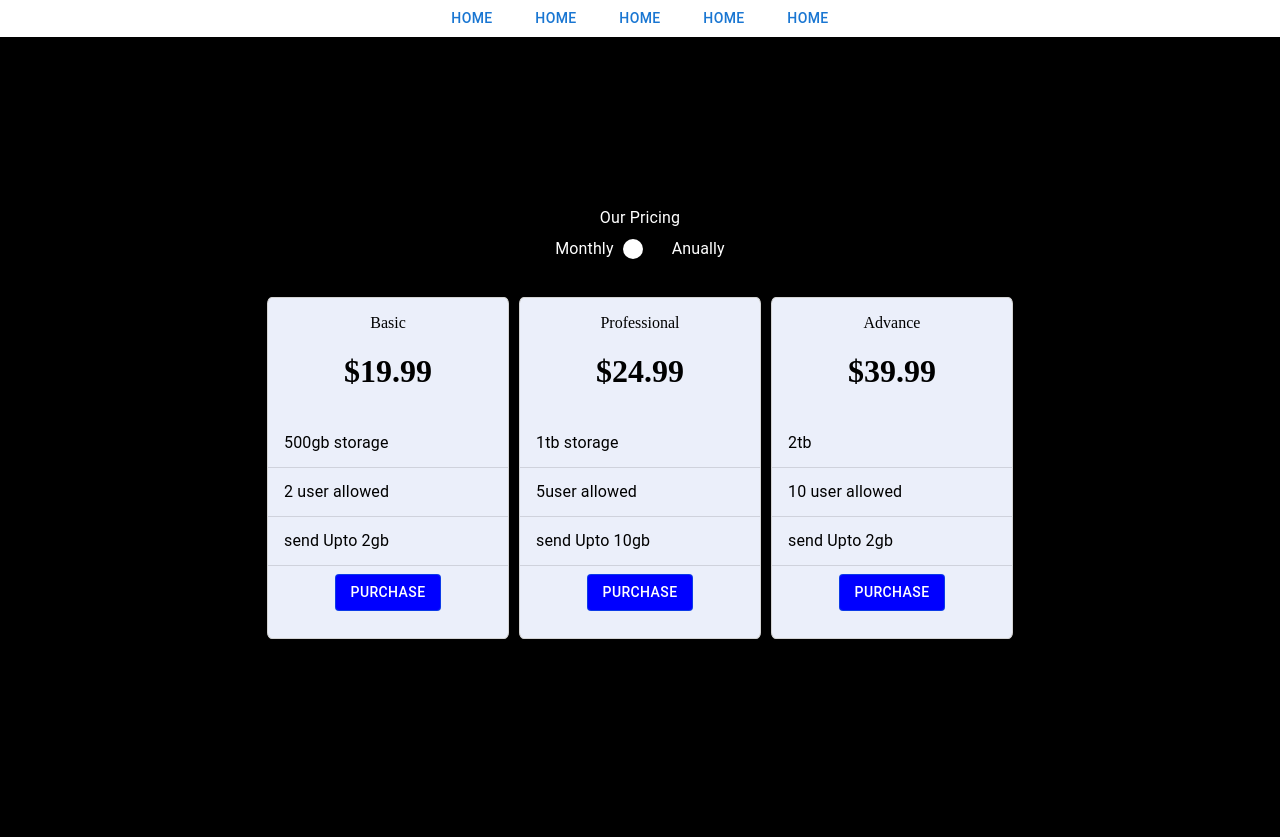
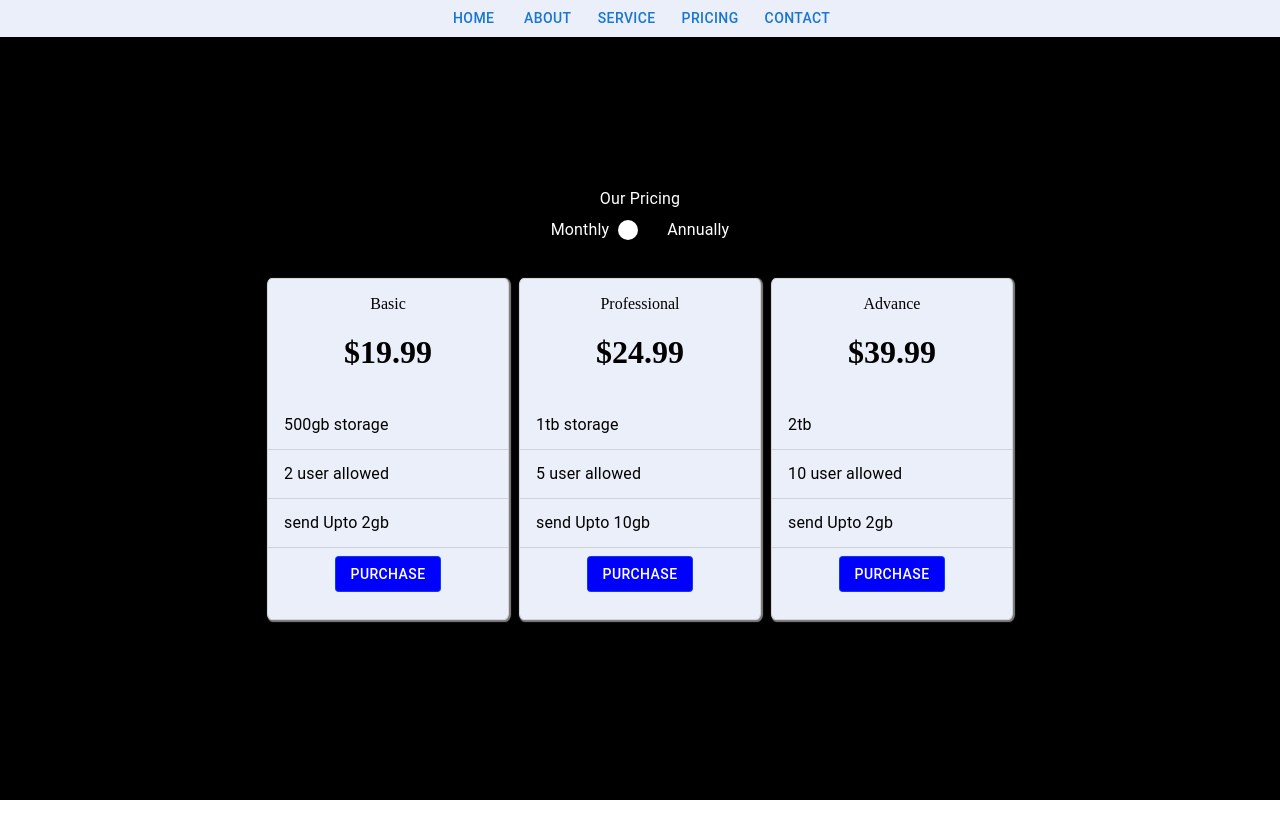
Before and after one commit to kapishgupta2004/react-practice, a Next.js app in the folder pass-gen/: page /pricing in a window 1280 px wide. After the commit the page ends 800 px from the top, so only its background shows below. Built offline with nearby package versions, Linux system fonts and the light colour scheme.

Commit message:
new updates maded

```diff
--- a/pass-gen/src/app/components/card.js
+++ b/pass-gen/src/app/components/card.js
@@ -14,23 +14,14 @@ export default function Card({ item }) {
         <p>{item.title}</p>
         <h1>${item.price}</h1>
 
-        <List
-          style={{
-            p: 0,
-            maxWidth: 500,
-            borderColor: "divider",
-            backgroundColor: "background.paper",
-            textAlign: "center",
-          }}
-          aria-label="mailbox folders"
-        >
-          {item.feature.map((item, index) => (
-            <>
-              <ListItem key={index}>
-                <ListItemText primary={item} />
+        <List aria-label="mailbox folders">
+          {item.feature.map((item) => (
+            <div key={item.id}>
+              <ListItem>
+                <ListItemText primary={item.name} />
               </ListItem>
               <Divider component="li" />
-            </>
+            </div>
           ))}
         </List>
         <a href={item.link} target="_blank">
--- a/pass-gen/src/app/components/navbar.js
+++ b/pass-gen/src/app/components/navbar.js
@@ -3,7 +3,43 @@
 import { Button } from "@mui/material";
 import Menu from "@mui/material/Menu";
 import MenuItem from "@mui/material/MenuItem";
+import Link from "next/link";
 import { useState } from "react";
+import { StyledContainer } from "../pricing/style";
+
+const navdata = [
+  {
+    id: 1,
+    name: "HOME",
+    link: "/",
+  },
+  {
+    id: 2,
+    name: "ABOUT",
+    link: "/",
+    subMenu: [
+      {
+        id: 1,
+        name: "about me",
+      },
+    ],
+  },
+  {
+    id: 3,
+    name: "SERVICE",
+    link: "/",
+  },
+  {
+    id: 4,
+    name: "PRICING",
+    link: "/pricing",
+  },
+  {
+    id: 5,
+    name: "CONTACT",
+    link: "/",
+  },
+];
 
 export default function Navbar() {
   const [anchorEl, setAnchorEl] = useState(null);
@@ -16,7 +52,11 @@ export default function Navbar() {
   };
 
   return (
-    <div>
+    <StyledContainer>
+      {navdata.map((nav) => (
+        <div key={nav.id}>
+          {nav.subMenu ? (
+            <>
               <Button
                 id="demo-positioned-button"
                 aria-controls={open ? "demo-positioned-menu" : undefined}
@@ -24,9 +64,8 @@ export default function Navbar() {
                 aria-expanded={open ? "true" : undefined}
                 onClick={handleClick}
               >
-        HOME
+                {nav.name}
               </Button>
-
               <Menu
                 id="demo-positioned-menu"
                 aria-labelledby="demo-positioned-button"
@@ -42,10 +81,20 @@ export default function Navbar() {
                   horizontal: "left",
                 }}
               >
-        <MenuItem onClick={handleClose}>Profile</MenuItem>
-        <MenuItem onClick={handleClose}>My account</MenuItem>
-        <MenuItem onClick={handleClose}>Logout</MenuItem>
+                {nav.subMenu.map((item) => (
+                  <MenuItem key={item.id} onClick={handleClose}>
+                    {item.name}
+                  </MenuItem>
+                ))}
               </Menu>
+            </>
+          ) : (
+            <Link href={nav.link}>
+              <Button>{nav.name}</Button>
+            </Link>
+          )}
         </div>
+      ))}
+    </StyledContainer>
   );
 }
--- a/pass-gen/src/app/layout.js
+++ b/pass-gen/src/app/layout.js
@@ -29,40 +29,8 @@ export default function RootLayout({ children }) {
         className={`${geistSans.variable} ${geistMono.variable}`}
         style={{ margin: 0, padding: 0, height: "100vh", width: "100vw" }}
       >
-        <div
-          style={{
-            display: "flex",
-            justifyContent: "center",
-            gap: 20,
-          }}
-        >
+        <Navbar />
 
-          <Navbar />
-          <Navbar />
-          <Navbar />
-          <Navbar />
-          <Navbar />
-        </div>
-
-        {/* <div
-          style={{
-            display: "flex",
-            gap: 30,
-            color: "black",
-            background: "white",
-            justifyContent: "center",
-            fontSize: 25,
-          }}
-        >
-          <Button variant="text" onClick={useDropdown}>
-            home
-          </Button>
-          <Button variant="text">types</Button>
-          <Button variant="text">offers</Button>
-          <Button variant="text">about</Button>
-          <Button variant="text">cart</Button>
-          <Button variant="text">our services</Button>
-        </div> */}
         {children}
       </body>
     </html>
--- a/pass-gen/src/app/page.js
+++ b/pass-gen/src/app/page.js
@@ -9,8 +9,6 @@ import { Card, Typography } from "@mui/material";
 export default function Home() {
   return (
     <div>
-
-
       <div className={styles.styledDiv}>
         hello
         <div className={styles.child}>my sample next js</div>
@@ -26,7 +24,7 @@ export default function Home() {
         <Button variant="outlined">Outlined</Button>
       </Stack>
       <StyledCard>
-        <StyledTypography variant="h1">Heelo</StyledTypography>
+        {/* <StyledTypography variant="h1">Heelo</StyledTypography> */}
       </StyledCard>
     </div>
   );
--- a/pass-gen/src/app/pricing/page.js
+++ b/pass-gen/src/app/pricing/page.js
@@ -1,86 +1,133 @@
 "use client";
 
-import { Grid2, Switch } from "@mui/material";
+import { Switch } from "@mui/material";
 import Typography from "@mui/material/Typography";
-import { StyledDiv } from "./style";
+import { StyledCardDiv, StyledDiv, StyledPage } from "./style";
 import Card from "../components/card";
-import { useState } from 'react';
+import { useState } from "react";
+
+// const cardData = [
+//   {
+//     id: 1,
+//     title: "Basic",
+//     price: 19.99,
+
+//     feature: [
+//       { id: 1, name: "500gb storage" },
+//       { id: 2, name: "2 user allowed" },
+//       { id: 3, name: "send Upto 2gb" },
+//     ],
+//     link: "/new1",
+//   },
+//   {
+//     id: 2,
+//     title: "Professional",
+//     price: 24.99,
+//     feature: [
+//       { id: 1, name: "1tb storage" },
+//       { id: 2, name: "5user allowed" },
+//       { id: 3, name: "send Upto 10gb" },
+//     ],
+//     link: "/new2",
+//   },
+//   {
+//     id: 3,
+//     title: "Advance",
+//     price: 39.99,
+//     feature: [
+//       { id: 1, name: "2tb" },
+//       { id: 2, name: "10 user allowed" },
+//       { id: 3, name: "send Upto 2gb" },
+//     ],
+//     link: "/new3",
+//   },
+// ];
+// export default function Page() {
+//   return (
+//     <StyledPage>
+//       <Typography>Our Pricing</Typography>
+//       <StyledDiv>
+//         <Typography>Monthly</Typography>
+//         <Switch />
+//         <Typography>Anually</Typography>
+//       </StyledDiv>
+//       <StyledCardDiv>
+//         {cardData.map((item) => (
+//           <Card key={item.id} item={item} />
+//         ))}
+//       </StyledCardDiv>
+//     </StyledPage>
+//   );
+// }
+
+// _______________________________________________________________________________________________________
+
 
 const cardData = [
   {
     id: 1,
     title: "Basic",
-    price: 19.99,
-    feature: ["500gb storage", "2 user allowed", "send Upto 2gb"],
+    monthlyPrice: 19.99,
+    annualPrice: 199.99,
+    feature: [
+      { id: 1, name: "500gb storage" },
+      { id: 2, name: "2 user allowed" },
+      { id: 3, name: "send Upto 2gb" },
+    ],
     link: "/new1",
   },
   {
     id: 2,
     title: "Professional",
-    price: 24.99,
-    feature: ["1tb storage", "5user allowed", "send Upto 10gb"],
+    monthlyPrice: 24.99,
+    annualPrice: 249.99,
+    feature: [
+      { id: 1, name: "1tb storage" },
+      { id: 2, name: "5 user allowed" },
+      { id: 3, name: "send Upto 10gb" },
+    ],
     link: "/new2",
   },
   {
     id: 3,
     title: "Advance",
-    price: 39.99,
-    feature: ["2tb", "10 user allowed", "send Upto 2gb"],
+    monthlyPrice: 39.99,
+    annualPrice: 399.99,
+    feature: [
+      { id: 1, name: "2tb" },
+      { id: 2, name: "10 user allowed" },
+      { id: 3, name: "send Upto 2gb" },
+    ],
     link: "/new3",
   },
 ];
 
+export default function Page() {
+  const [isAnnual, setIsAnnual] = useState(false);
 
-
-// Custom hook for dropdown visibility
-export const useDropdown = () => {
-  const [isDropdownOpen, setIsDropdownOpen] = useState(false);
-
-  const toggleDropdown = () => {
-    setIsDropdownOpen(prevState => !prevState);
+  const handleSwitchChange = () => {
+    setIsAnnual((prev) => !prev);
   };
 
-
-  console.log("isDropdownOpen: ", isDropdownOpen)
-
-  return {
-    isDropdownOpen,
-    toggleDropdown,
-  };
-};
-
-
-export default function Page() {
   return (
-    <div
-      style={{
-        display: "flex",
-        flexDirection: "column",
-        justifyContent: "center",
-        alignItems: "center",
-        backgroundColor: "black",
-        height: "100%",
-        color: "white",
-      }}
-    >
+    <StyledPage>
       <Typography>Our Pricing</Typography>
       <StyledDiv>
         <Typography>Monthly</Typography>
-        <Switch />
-        <Typography>Anually</Typography>
+        <Switch checked={isAnnual} onChange={handleSwitchChange} />
+        <Typography>Annually</Typography>
       </StyledDiv>
-      <div
-        style={{
-          height: 400,
-          display: "flex",
-          alignItems: "center",
-          gap: 10,
-        }}
-      >
+      <StyledCardDiv>
         {cardData.map((item) => (
-          <Card key={item.id} item={item} />
+          <Card
+            key={item.id}
+            item={{
+              ...item,
+              price: isAnnual ? item.annualPrice : item.monthlyPrice,
+            }}
+          />
         ))}
-      </div>
-    </div>
+      </StyledCardDiv>
+    </StyledPage>
   );
 }
--- a/pass-gen/src/app/pricing/style.js
+++ b/pass-gen/src/app/pricing/style.js
@@ -1,10 +1,44 @@
 "use client";
 
+import { styled } from "@mui/system";
 import { Typography } from "@mui/material";
-import { styled } from "@mui/system";
 
 export const StyledDiv = styled("div")(() => ({
   display: "flex",
   justifyContent: "center",
   alignItems: "center",
 }));
+
+export const StyledCardDiv = styled("div")(() => ({
+  height: 400,
+  display: "flex",
+  alignItems: "center",
+  justifyContent: "center",
+  gap: 10,
+  width: "100%",
+}));
+
+export const StyledContainer = styled("div")(() => ({
+  display: "flex",
+  justifyContent: "center",
+  gap: 10,
+  background: "#ebeffa",
+}));
+
+export const StyledPage = styled("div")(() => ({
+  display: "flex",
+  flexDirection: "column",
+  justifyContent: "center",
+  alignItems: "center",
+  backgroundColor: "black",
+  height: "calc(100% - 37px)",
+  color: "white",
+}));
+
+export const List = styled("List")(() => ({
+  p: 0,
+  maxWidth: 500,
+  borderColor: "divider",
+  backgroundColor: "background.paper",
+  textAlign: "center",
+}));
--- a/pass-gen/src/app/styles/styles.js
+++ b/pass-gen/src/app/styles/styles.js
@@ -8,7 +8,7 @@ export const StyledCard = styled("div")(() => ({
   width: 240,
   height: 340,
   textAlign: "center",
-  boxShadow: "1px 1px 1px 1px",
+  boxShadow: "1px 1px 1px 1px gray",
   borderRadius: "2%",
   background: "#ebeffa",
   color: "black",
```
Lines whose indentation alone changed are shown as unchanged.
